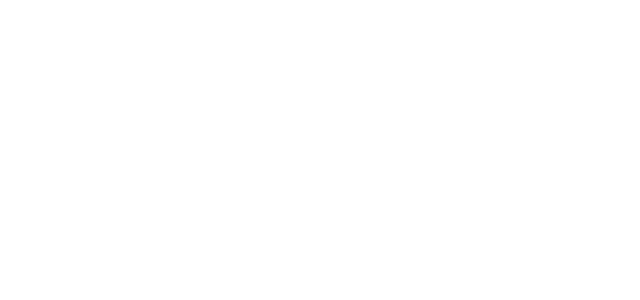
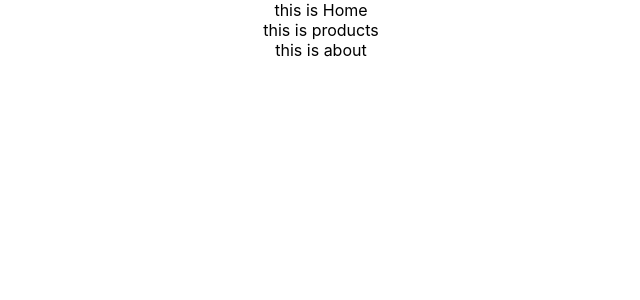
Before and after one commit to CodeWithShamim/ML-9-React-Router-And-States, a React (Create React App) app in the folder Module 52 (Simple React Rounter)/react-router/: page / in a window 1280 px wide. Shown: the top 300 px of the page, without its empty margins (319-959 px from the left). Built offline with nearby package versions, Linux system fonts and the light colour scheme.

Commit message:
react router added

```diff
--- a/Module 52 (Simple React Rounter)/react-router/package.json
+++ b/Module 52 (Simple React Rounter)/react-router/package.json
@@ -8,6 +8,7 @@
     "@testing-library/user-event": "^13.5.0",
     "react": "^17.0.2",
     "react-dom": "^17.0.2",
+    "react-router-dom": "^6.2.2",
     "react-scripts": "5.0.0",
     "web-vitals": "^2.1.4"
   },
--- a/Module 52 (Simple React Rounter)/react-router/src/App.js
+++ b/Module 52 (Simple React Rounter)/react-router/src/App.js
@@ -1,9 +1,14 @@
 import './App.css';
+import About from './components/About/About';
+import Home from './components/Home/Home';
+import Products from './components/Products/Products';
 
 function App() {
   return (
     <div className="App">
-
+       <Home></Home>
+       <Products></Products>
+       <About></About>
     </div>
   );
 }
```
Also changed, not shown: 1 other file (tests, documents, lock files or other folders).
